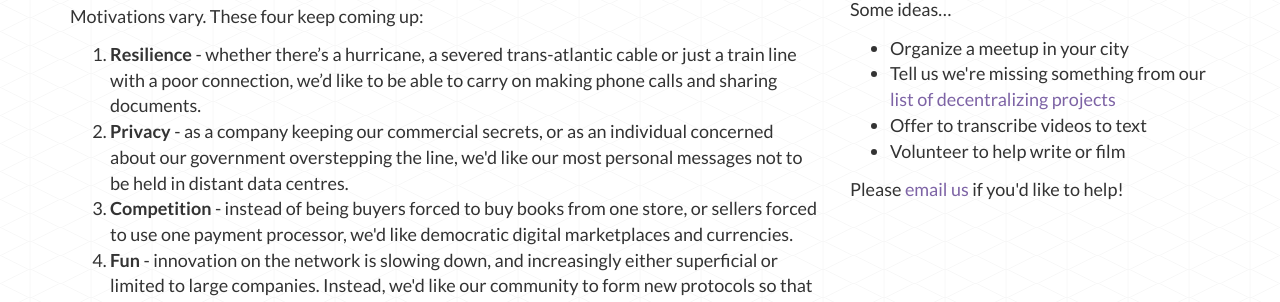
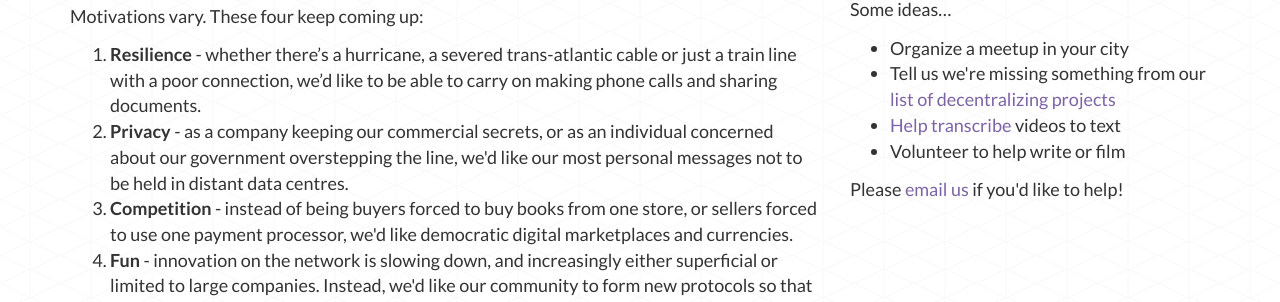
Before and after one commit to redecentralize/redecentralize-website, a Jekyll site: the page built from about/index.html, in a window 1280 px wide and 1339 px high. Shown: the part 557-859 px from the top of the window. Built offline with Jekyll 4.4.1, drawn with Linux system fonts in a browser that asks for light colours; nearby versions of some CDN libraries; library files that are not in the unit come from our copies; Markdown is read by kramdown in place of the engine named in the settings.

Commit message:
Link to transcribe spreadsheet

```diff
--- a/about/index.html
+++ b/about/index.html
@@ -104,7 +104,7 @@ id: about
       <li>Organize a meetup in your city</li>
       <li>Tell us we're missing something from our <a href="https://github.com/redecentralize/alternative-internet" target="_blank">list of
         decentralizing projects</a></li>
-      <li>Offer to transcribe videos to text</li>
+      <li><a href="https://docs.google.com/spreadsheet/ccc?key=0Aqv-CMqMTudXdEFJUnlRbmJFb3hYcDQyN2NzUHl1TWc&usp=drive_web">Help transcribe</a> videos to text</li>
       <li>Volunteer to help write or film</li>
     </ul>
     <p>Please <a href="mailto:hello@redecentralize.org">email us</a> if you'd like to help!</p>
```
